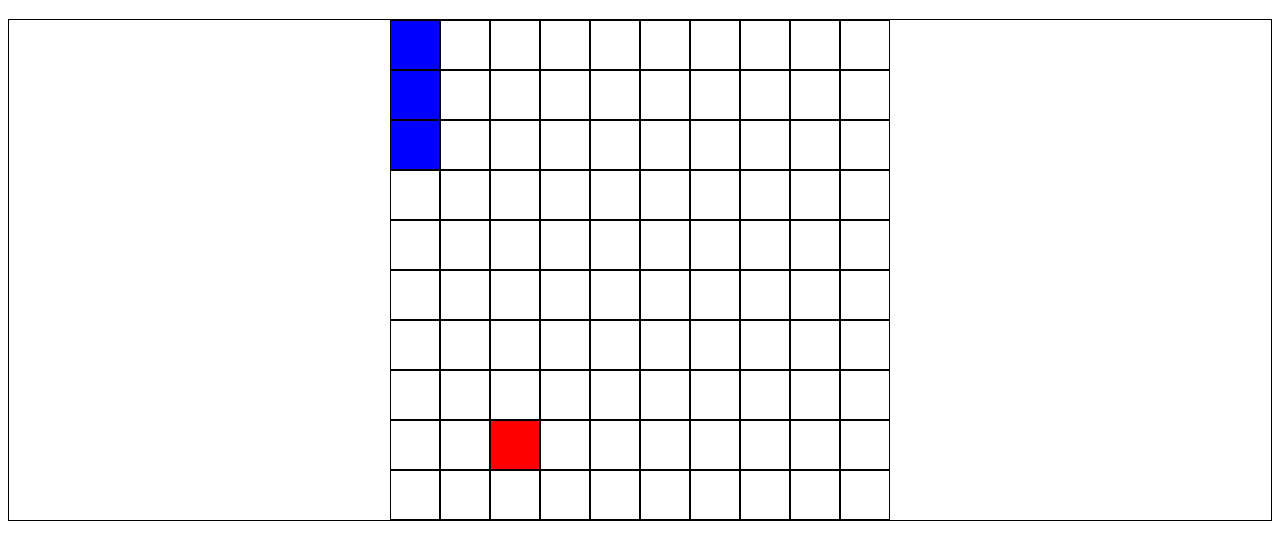
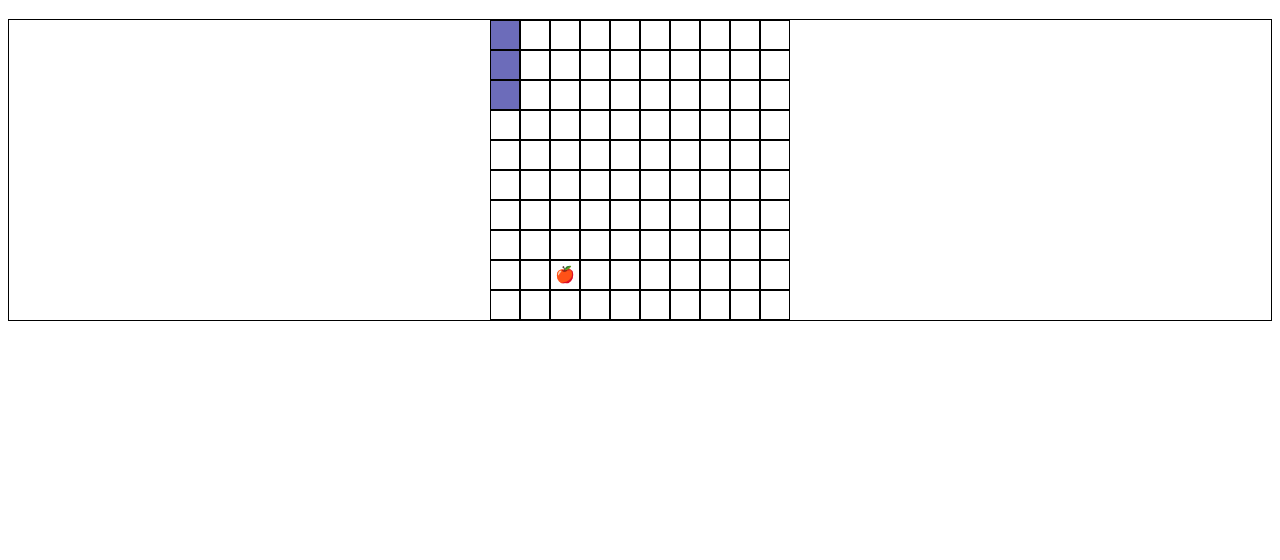
Before and after one commit to iseykim/snake, a plain HTML site: page index.html in a window 1280 px wide. Shown: the part 62-622 px from the top of the page. Drawn offline with Linux system fonts and the light colour scheme.

Commit message:
Refactor branch complete

```diff
--- a/index.js
+++ b/index.js
@@ -10,7 +10,7 @@ export const S = {
   key: null,
   snake: createSnake(),
   set: new Set(),
-  tick: 500,
+  tick: 200,
   rows: 10
 }
 
--- a/init.js
+++ b/init.js
@@ -14,7 +14,7 @@ export default function init() {
     }
   }
 
-  board.style.gridTemplateColumns = `repeat(${rows}, 50px)`
+  board.style.gridTemplateColumns = `repeat(${rows}, 30px)`
 
   document.addEventListener('keydown', ({ key }) => setKeyDowns(key))
 
--- a/style.css
+++ b/style.css
@@ -19,14 +19,20 @@ h1 {
 }
 
 #board div {
-  height: 50px;
+  height: 30px;
   border: 1px solid #000;
 }
 
 .active {
-  background: blue;
+  background: rgb(108, 108, 186);
 }
 
 .apple {
-  background: red;
+  display: flex;
+  justify-content: center;
+  align-items: center;
 }
+
+.apple::before {
+  content: '🍎';
+}
```
Also changed, not shown: 1 other file.
